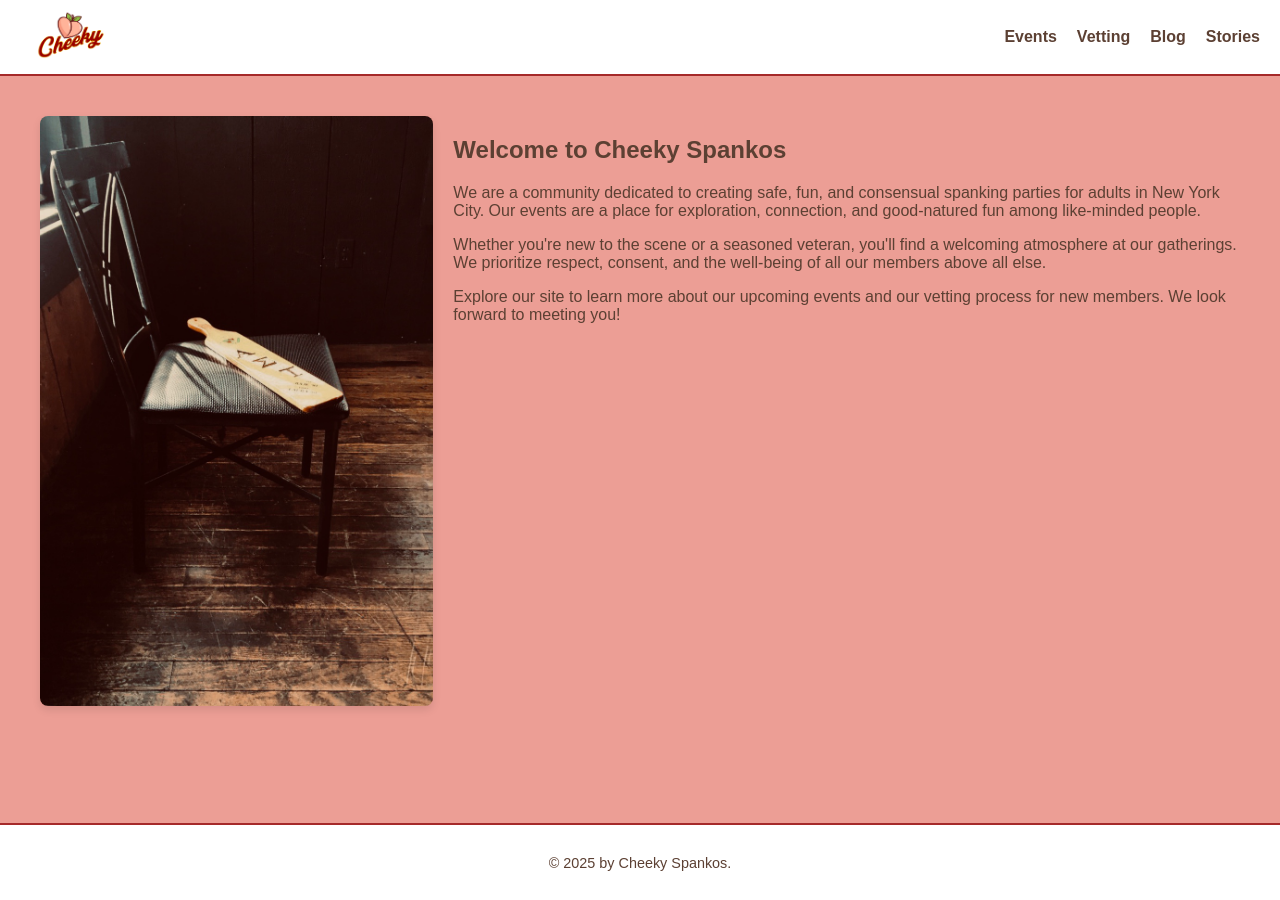
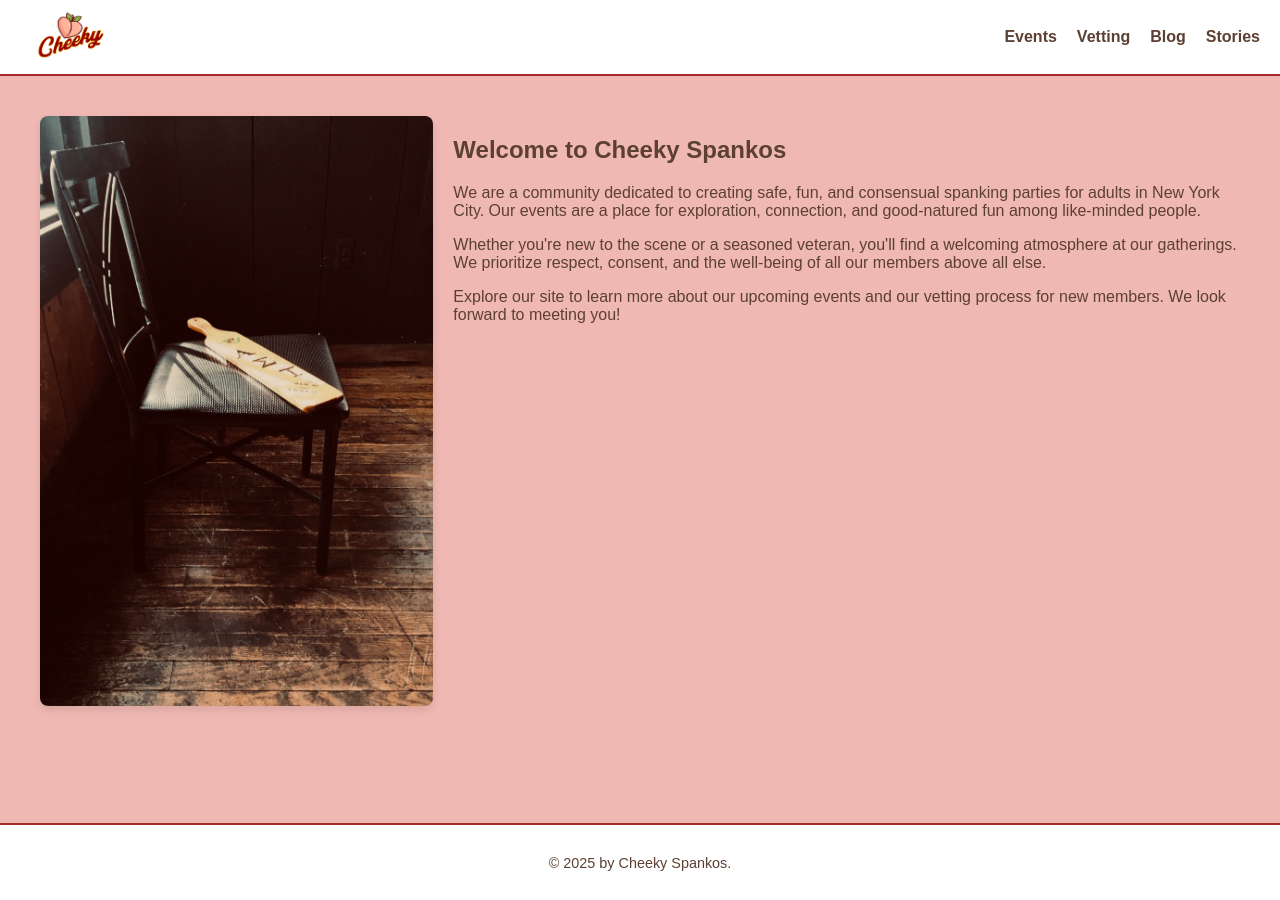
Before and after one commit to cheekyparties/cheekyparties.github.io, a Jekyll site: the page built from index.html, in a window 1280 px wide. Built offline with Jekyll 4.4.1, drawn with Linux system fonts in a browser that asks for light colours.

Commit message:
Update style.css

```diff
--- a/assets/css/style.css
+++ b/assets/css/style.css
@@ -1,6 +1,6 @@
 /* General Body Styles */
 body {
-    background-color: #EC9E95; /* Peachy Pink */
+    background-color: #F0B8B2; /* Peachy Pink */
     color: #5C4033; /* Dark Brown */
     font-family: Arial, sans-serif;
     margin: 0;
```
